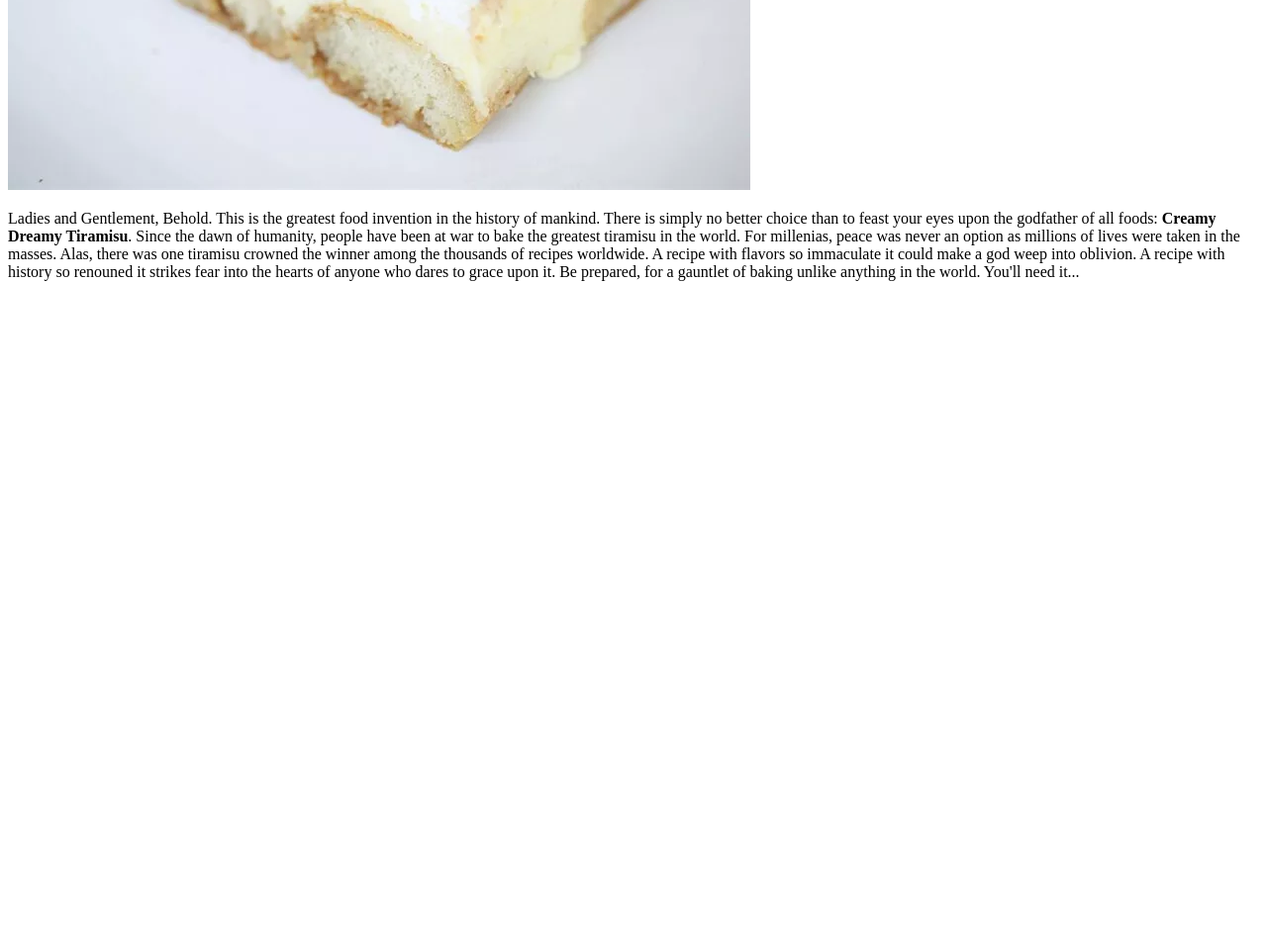
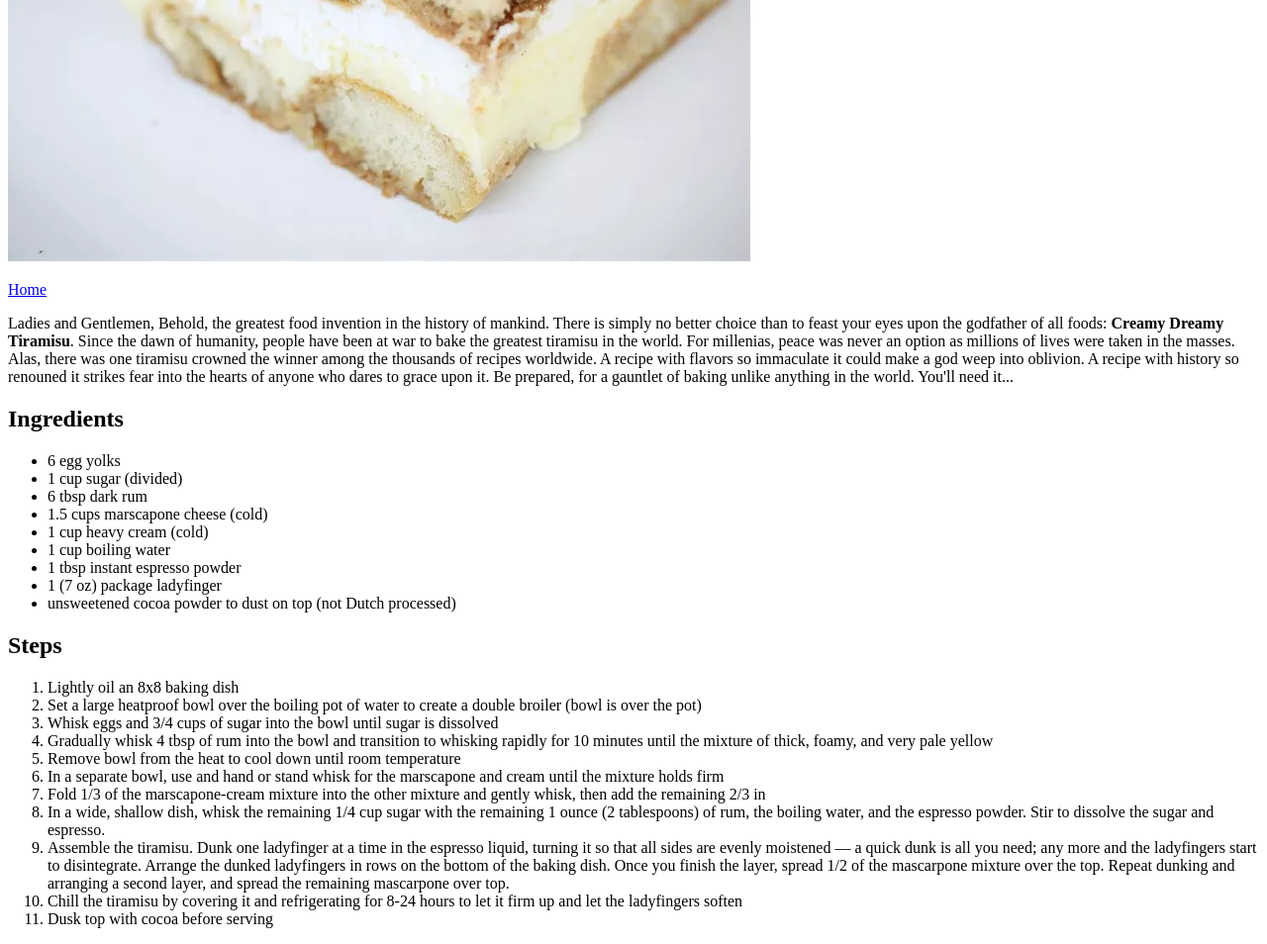
Before and after one commit to SalaccI4/odin-recipes, a plain HTML site: page recipes/tiramisu.html in a window 1280 px wide. Shown: the part 566-1520 px from the top of the page at 99% size. Before the commit the page ends 866 px from the top, so only its background shows below. Drawn offline with Linux system fonts and the light colour scheme.

Commit message:
Finish tiramisu recipe page
Tiramisu page lacks info for how to make (ingredients,instruction,description)

```diff
--- a/recipes/tiramisu.html
+++ b/recipes/tiramisu.html
@@ -5,8 +5,39 @@
         <Title>Tiramisu</Title>
     </head>
     <body>
-        <img src="../img/tiramisu.webp" alt="Picture of Creamy, Dreamy Tiramisu">
-        <p>Ladies and Gentlement, Behold. This is the greatest food invention in the history of mankind. There is simply no better choice than to feast your eyes upon the godfather of all foods: <strong>Creamy Dreamy Tiramisu</strong>. Since the dawn of humanity, people have been at war to bake the greatest tiramisu in the world. For millenias, peace was never an option as millions of lives were taken in the masses. Alas, there was one tiramisu crowned the winner among the thousands of recipes worldwide. A recipe with flavors so immaculate it could make a god weep into oblivion. A recipe with history so renouned it strikes fear into the hearts of anyone who dares to grace upon it. Be prepared, for a gauntlet of baking unlike anything in the world. You'll need it...
+        <h1>Creamy Dreamy Tiramisu</h1>
+        <p><img src="../img/tiramisu.webp" alt="Picture of Creamy, Dreamy Tiramisu"></p>
+        <p><a href="../index.html">Home</a></p>
+        <p>Ladies and Gentlemen, Behold, the greatest food invention in the history of mankind. There is simply no better choice than to feast your eyes upon the godfather of all foods: <strong>Creamy Dreamy Tiramisu</strong>. Since the dawn of humanity, people have been at war to bake the greatest tiramisu in the world. For millenias, peace was never an option as millions of lives were taken in the masses. Alas, there was one tiramisu crowned the winner among the thousands of recipes worldwide. A recipe with flavors so immaculate it could make a god weep into oblivion. A recipe with history so renouned it strikes fear into the hearts of anyone who dares to grace upon it. Be prepared, for a gauntlet of baking unlike anything in the world. You'll need it...
+        </p>
+        <p> <h2>Ingredients</h2>
+            <ul>
+                <li>6 egg yolks</li>
+                <li>1 cup sugar (divided)</li>
+                <li>6 tbsp dark rum</li>
+                <li>1.5 cups marscapone cheese (cold)</li>
+                <li>1 cup heavy cream (cold)</li>
+                <li>1 cup boiling water</li>
+                <li>1 tbsp instant espresso powder</li>
+                <li>1 (7 oz) package ladyfinger</li>
+                <li>unsweetened cocoa powder to dust on top (not Dutch processed)</li>
+            </ul>
+        </p>
+        <p> <h2>Steps</h2>
+            <ol>
+                <li>Lightly oil an 8x8 baking dish</li>
+                <li>Set a large heatproof bowl over the boiling pot of water to create a double broiler (bowl is over the pot)</li>
+                <li>Whisk eggs and 3/4 cups of sugar into the bowl until sugar is dissolved</li>
+                <li>Gradually whisk 4 tbsp of rum into the bowl and transition to whisking rapidly for 10 minutes until the mixture of thick, foamy, and very pale yellow</li>
+                <li>Remove bowl from the heat to cool down until room temperature</li>
+                <li>In a separate bowl, use and hand or stand whisk for the marscapone and cream until the mixture holds firm</li>
+                <li>Fold 1/3 of the marscapone-cream mixture into the other mixture and gently whisk, then add the remaining 2/3 in</li>
+                <li>In a wide, shallow dish, whisk the remaining 1/4 cup sugar with the remaining 1 ounce (2 tablespoons) of rum, the boiling water, and the espresso powder. Stir to dissolve the sugar and espresso.</li>
+                <li>Assemble the tiramisu. Dunk one ladyfinger at a time in the espresso liquid, turning it so that all sides are evenly moistened — a quick dunk is all you need; any more and the ladyfingers start to disintegrate. Arrange the dunked ladyfingers in rows on the bottom of the baking dish.
+                Once you finish the layer, spread 1/2 of the mascarpone mixture over the top. Repeat dunking and arranging a second layer, and spread the remaining mascarpone over top.</li>
+                <li>Chill the tiramisu by covering it and refrigerating for 8-24 hours to let it firm up and let the ladyfingers soften</li>
+                <li>Dusk top with cocoa before serving</li>
+            </ol>
         </p>
     </body>
 </html>
```
